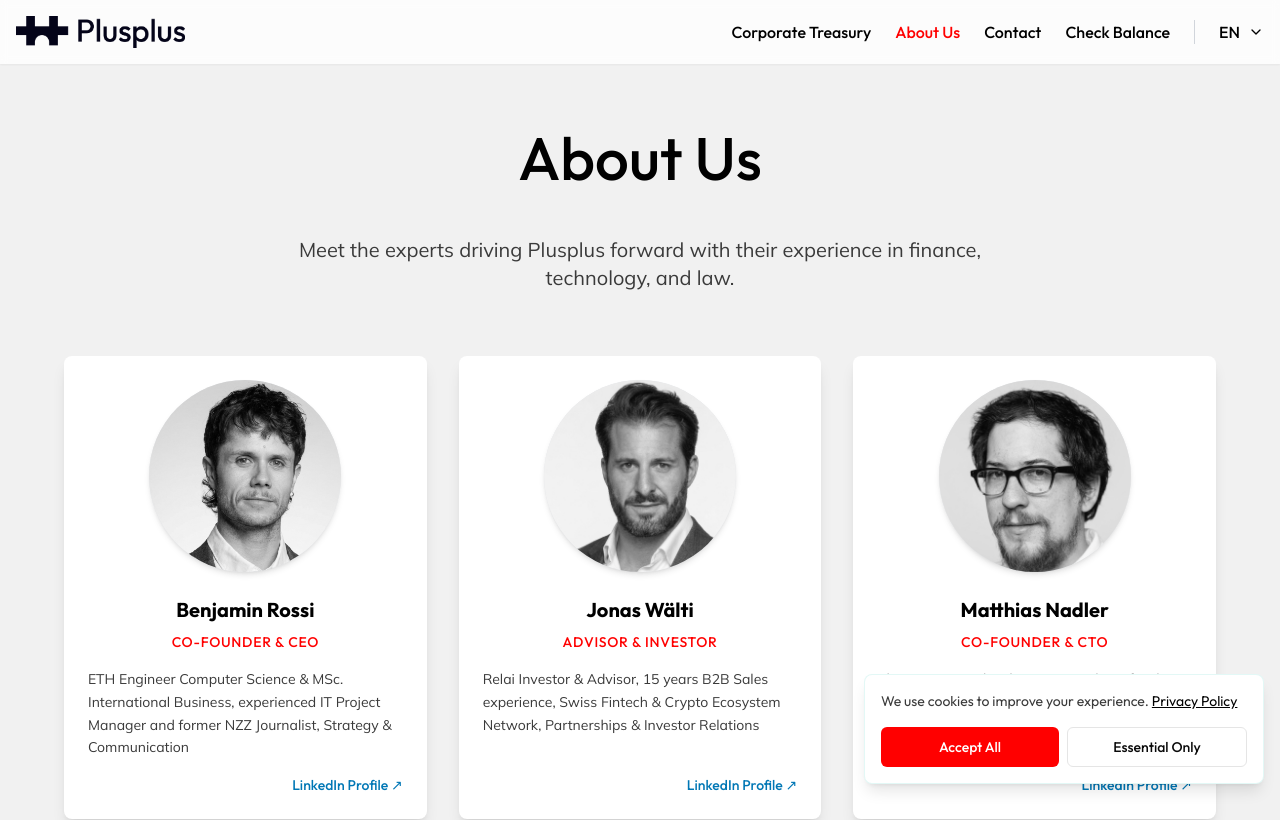
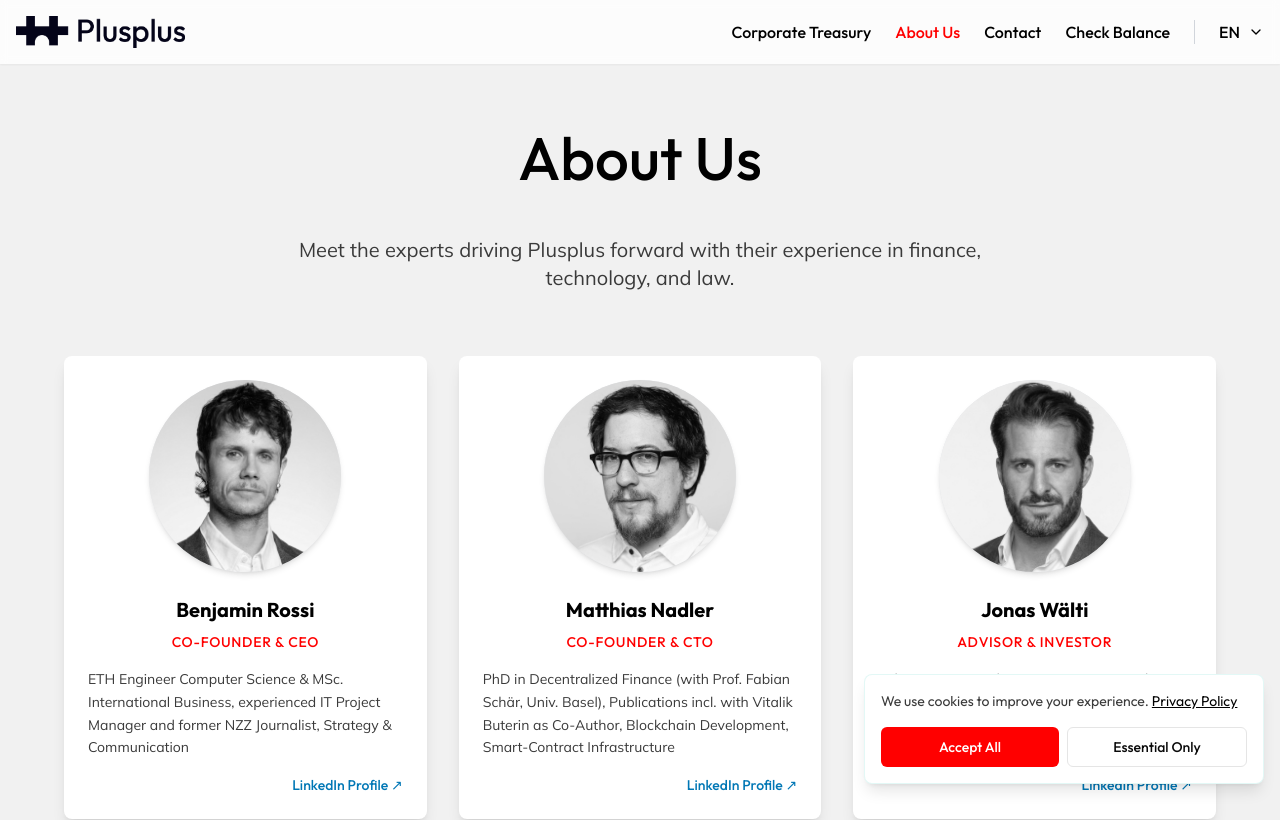
Before and after one commit to beni048/plusplus-website, a Next.js app: page /en/about-us in a window 1280 px wide. Shown: the top 820 px of the page. Built offline with nearby package versions, Linux system fonts and the light colour scheme; no server answers; what wagmi would draw is missing.

Commit message:
style(about-us): swap matthias and jonas order

```diff
--- a/app/[locale]/about-us/page.tsx
+++ b/app/[locale]/about-us/page.tsx
@@ -21,10 +21,18 @@ export default function AboutUs() {
         {
             id: 'benjamin',
             image: '/images/team/benjamin_bright.png',
-            scale: 1.4,
-            yOffset: '12%',
+            scale: 1.3,
+            yOffset: '9%',
+            xOffset: '-2%',
+            linkedin: 'https://www.linkedin.com/in/benjamin-r-436340176/',
+        },
+        {
+            id: 'matthias',
+            image: '/images/team/matthias_grey.png',
+            scale: 1.1,
+            yOffset: '0%',
             xOffset: '2%',
-            linkedin: 'https://www.linkedin.com/in/benjamin-r-436340176/',
+            linkedin: 'https://www.linkedin.com/in/matthias-g-b5313a165/',
         },
         {
             id: 'jonas',
@@ -35,19 +43,11 @@ export default function AboutUs() {
             linkedin: 'https://www.linkedin.com/in/jonas-w-791335a0/',
         },
         {
-            id: 'matthias',
-            image: '/images/team/matthias_grey.png',
-            scale: 1.3,
-            yOffset: '8%',
-            xOffset: '0%',
-            linkedin: 'https://www.linkedin.com/in/matthias-g-b5313a165/',
-        },
-        {
             id: 'luzius',
             image: '/images/team/luzius_grey.png',
             scale: 1.6,
             yOffset: '12%',
-            xOffset: '3%',
+            xOffset: '5%',
             linkedin: 'https://www.linkedin.com/in/luziusmeisser/',
         },
         {
```
